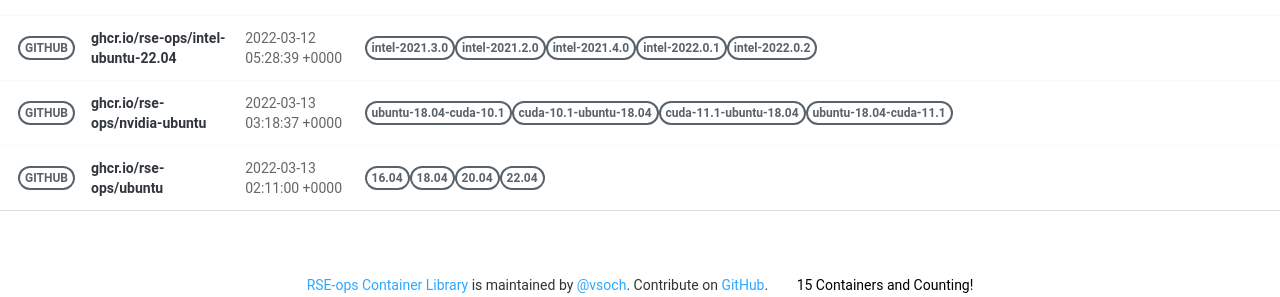
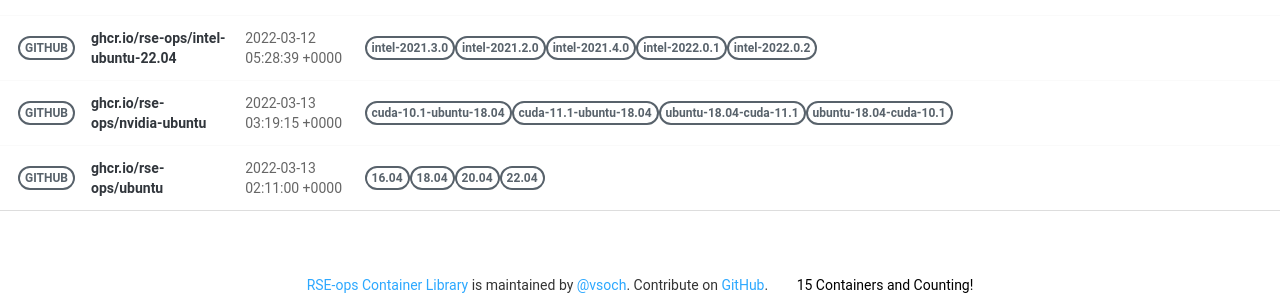
Before and after one commit to rse-ops/docker-images, a Jekyll site: the page built from pages/index.md, in a window 1280 px wide. Shown: the part 966-1263 px from the top of the page. Built offline with Jekyll 4.4.1, drawn with Linux system fonts in a browser that asks for light colours; nearby versions of some CDN libraries.

Commit message:
Automated push to update library 2022-03-13

```diff
--- a/_library/ghcr.io-rse-ops-nvidia-ubuntu.md
+++ b/_library/ghcr.io-rse-ops-nvidia-ubuntu.md
@@ -1,14 +1,11 @@
 ---
 layout: container
 name: ghcr.io/rse-ops/nvidia-ubuntu
-updated_at: 2022-03-13 03:18:37.824926
+updated_at: 2022-03-13 03:19:15.654963
 
 
 container_url: https://github.com/orgs/rse-ops/packages/container/package/nvidia-ubuntu
 versions:
- - tag: ubuntu-18.04-cuda-10.1
-   dockerfile: https://github.com/rse-ops/docker-images/blob/main/nvidia-ubuntu/Dockerfile
-   manifest: https://crane.ggcr.dev/manifest/ghcr.io/rse-ops/nvidia-ubuntu:ubuntu-18.04-cuda-10.1
  - tag: cuda-10.1-ubuntu-18.04
    dockerfile: https://github.com/rse-ops/docker-images/blob/main/nvidia-ubuntu/Dockerfile
    manifest: https://crane.ggcr.dev/manifest/ghcr.io/rse-ops/nvidia-ubuntu:cuda-10.1-ubuntu-18.04
```
Also changed, not shown: other parts of _library/ghcr.io-rse-ops-nvidia-ubuntu.md (+3 -0 lines).
